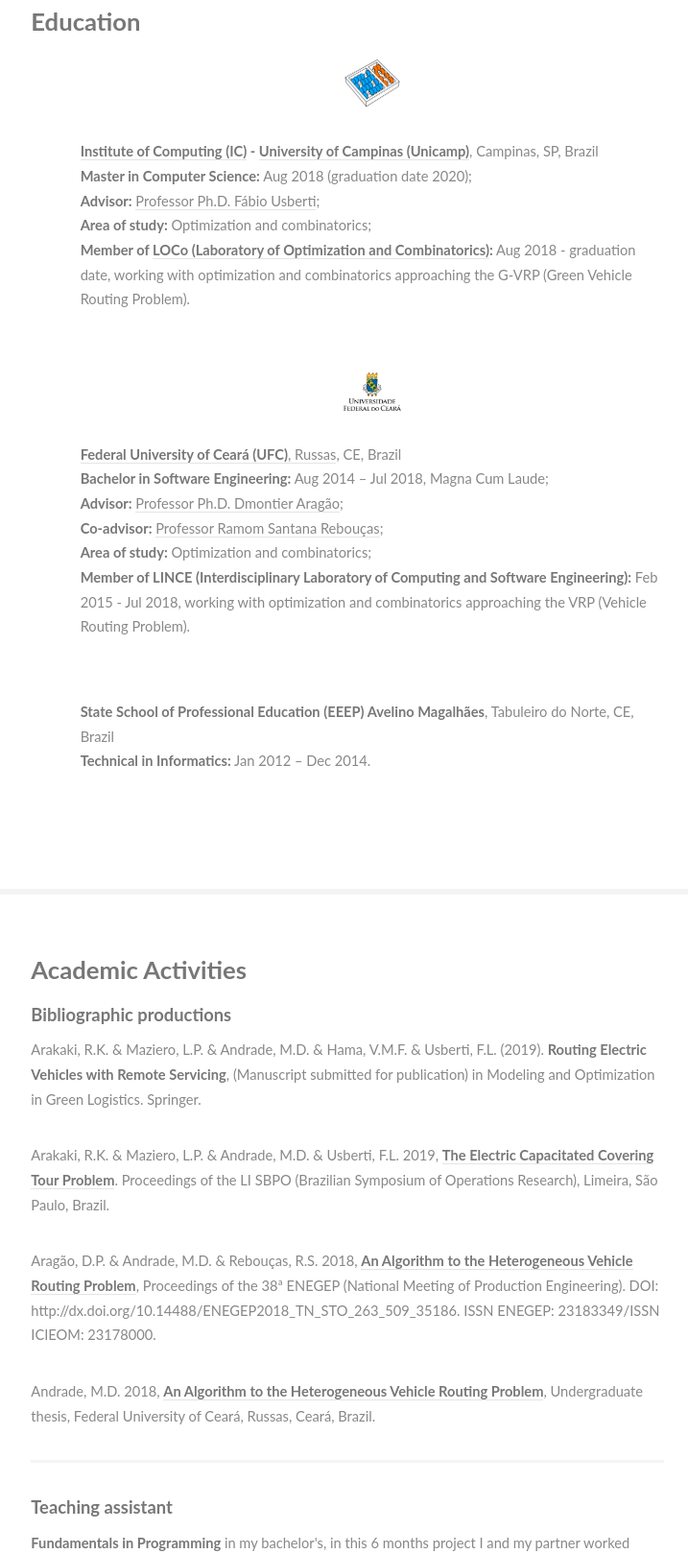
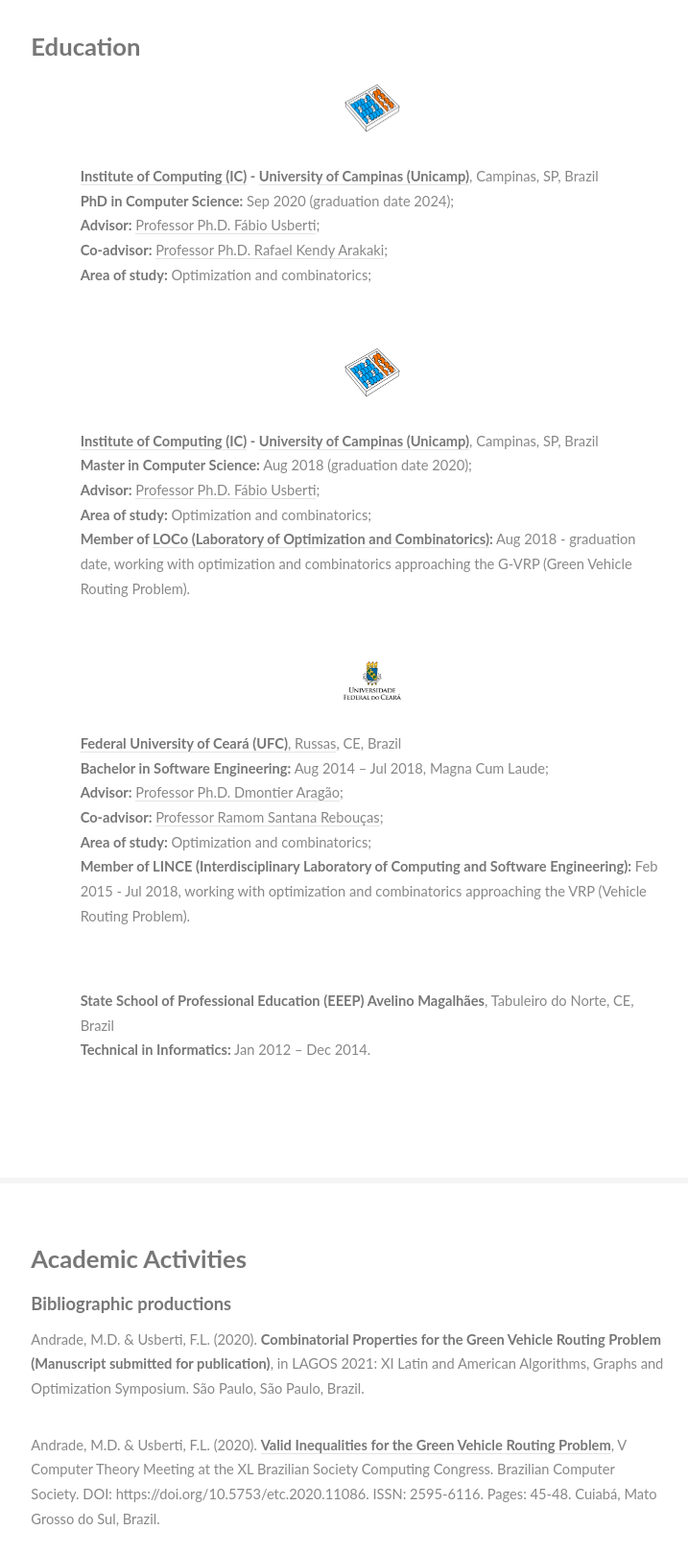
Before and after one commit to My-master-degree/academic-website, a plain HTML site: page index.html in a window 1280 px wide. Shown: the part 984-2603 px from the top of the page at 96% size, without its empty margins (131-848 px from the left). Drawn offline with Linux system fonts and the light colour scheme; some icons are missing.

Commit message:
Few changes

```diff
--- a/index.html
+++ b/index.html
@@ -85,11 +85,11 @@
 								<div class="container">
 									<header class="major">
 										<h2>Hi!</h2>
-                    <p>My name is Matheus Diógenes Andrade, and currently, I am a master’s degree student in computer science at the <a rel="noreferrer noopener" href="https://ic.unicamp.br/en/" target="_blank">Institute of Computing (IC)</a> at the <a rel="noreferrer noopener" href="https://www.unicamp.br/unicamp/english" target="_blank">University of Campinas (Unicamp)</a>.
+                    <p>My name is Matheus Diógenes Andrade, and currently, I am a Ph.D. degree student in computer science at the <a rel="noreferrer noopener" href="https://ic.unicamp.br/en/" target="_blank">Institute of Computing (IC)</a> at the <a rel="noreferrer noopener" href="https://www.unicamp.br/unicamp/english" target="_blank">University of Campinas (Unicamp)</a>.
                     </p>
                   </header>
 									<p>
-                  Before that, I coursed a bachelor in software engineering at the <a href="http://www.campusrussas.ufc.br/">Federal University of Ceará campus Russas</a>, supervised by <a href="http://lattes.cnpq.br/3013523217842300" target="_blank" >Professor Ph.D. Dmontier Aragão</a> and co-supervised by <a href="http://lattes.cnpq.br/4332162749051584" target="_blank">Professor Ramom Santana Rebouças</a>, I developed a particular interest in optimization and combinatorics. After completing my bachelor’s, I joined an MSc with the supervision of my advisor <a href="http://lattes.cnpq.br/6034522313829097" target="_blank" >Professor Ph.D. Fábio Usberti</a>, which I am currently enrolled in.
+                  Before that, I coursed a bachelor in software engineering at the <a href="http://www.campusrussas.ufc.br/">Federal University of Ceará campus Russas</a>, supervised by <a href="http://lattes.cnpq.br/3013523217842300" target="_blank" >Professor Ph.D. Dmontier Aragão</a> and co-supervised by <a href="http://lattes.cnpq.br/4332162749051584" target="_blank">Professor Ramom Santana Rebouças</a>, I developed a particular interest in optimization and combinatorics. After completing my bachelor’s, I joined an MSc at the Unicamp with the supervision of my advisor <a href="http://lattes.cnpq.br/6034522313829097" target="_blank" >Professor Ph.D. Fábio Usberti</a>, which I am currently enrolled in. During my MSc, I joined a Ph.D. program also under the supervision of Professor Ph.D. Usberti.
                   </p>
                   <h5>Interests</h5>
                   <p>Integer Programming
@@ -105,6 +105,19 @@
 								<div class="container">
 									<h3>Education</h3>
 									<ul class="feature-icons">
+                    <li>
+                      <p><img class="education-institute-logo"  src="images/education/ic_unicamp_logo.png" />
+                      <p><strong><a rel="noreferrer noopener" href="https://ic.unicamp.br/en/" target="_blank">Institute of Computing (IC)</a> - <a rel="noreferrer noopener" href="https://www.unicamp.br/unicamp/english" target="_blank">University of Campinas (Unicamp)</a></strong>, Campinas, SP, Brazil
+                      <br/>
+                      <strong>PhD in Computer Science:</strong> Sep 2020 (graduation date 2024);
+                      <br/>
+                      <strong>Advisor:</strong> <a href="http://lattes.cnpq.br/6034522313829097" target="_blank" >Professor Ph.D. Fábio Usberti</a>;
+                      <br/>
+                      <strong>Co-advisor:</strong> <a href="http://lattes.cnpq.br/0035579465475655" target="_blank" >Professor Ph.D. Rafael Kendy Arakaki</a>;
+                      <br/>
+                      <strong>Area of study:</strong> Optimization and combinatorics;
+                      </p>
+                    </li>
                     <li>
                       <p><img class="education-institute-logo"  src="images/education/ic_unicamp_logo.png" />
                       <p><strong><a rel="noreferrer noopener" href="https://ic.unicamp.br/en/" target="_blank">Institute of Computing (IC)</a> - <a rel="noreferrer noopener" href="https://www.unicamp.br/unicamp/english" target="_blank">University of Campinas (Unicamp)</a></strong>, Campinas, SP, Brazil
@@ -151,10 +164,12 @@
 										<article>
 											<div>
 												<h4>Bibliographic productions</h4>
-                        <p>Arakaki, R.K. & Maziero, L.P. & Andrade, M.D. & Hama, V.M.F. & Usberti, F.L. (2019). <strong>Routing Electric Vehicles with Remote Servicing</strong>, (Manuscript submitted for publication) in Modeling and Optimization in Green Logistics. Springer.</p>
-                        <p>Arakaki, R.K. & Maziero, L.P. & Andrade, M.D. & Usberti, F.L. 2019, <strong><a href="https://proceedings.science/sbpo-2019/papers/the-electric-capacitated-covering-tour-problem?lang=pt-br" target="_blank" >The Electric Capacitated Covering Tour Problem</a></strong>. Proceedings of the LI SBPO (Brazilian Symposium of Operations Research), Limeira, São Paulo, Brazil.</p>
-                        <p>Aragão, D.P. & Andrade, M.D. & Rebouças, R.S. 2018, <strong><a href="http://dx.doi.org/10.14488/ENEGEP2018_TN_STO_263_509_35186" target="_blank" >An Algorithm to the Heterogeneous Vehicle Routing Problem</a></strong>, Proceedings of the 38ª ENEGEP (National Meeting of Production Engineering). DOI: http://dx.doi.org/10.14488/ENEGEP2018_TN_STO_263_509_35186. ISSN ENEGEP: 23183349/ISSN ICIEOM: 23178000.</p>
-                        <p>Andrade, M.D. 2018, <strong><a href="http://www.repositorio.ufc.br/handle/riufc/34016" target="_blank" >An Algorithm to the Heterogeneous Vehicle Routing Problem</a></strong>, Undergraduate thesis, Federal University of Ceará, Russas, Ceará, Brazil.</p>
+                        <p>Andrade, M.D. & Usberti, F.L. (2020). <strong>Combinatorial Properties for the Green Vehicle Routing Problem (Manuscript submitted for publication)</strong>, in LAGOS 2021: XI Latin and American Algorithms, Graphs and Optimization Symposium. São Paulo, São Paulo, Brazil.</p>
+                        <p>Andrade, M.D. & Usberti, F.L. (2020). <strong><a href="https://doi.org/10.5753/etc.2020.11086" target="_blank">Valid Inequalities for the Green Vehicle Routing Problem</a></strong>, V Computer Theory Meeting at the XL Brazilian Society Computing Congress. Brazilian Computer Society. DOI: https://doi.org/10.5753/etc.2020.11086. ISSN: 2595-6116. Pages: 45-48. Cuiabá, Mato Grosso do Sul, Brazil.</p>
+                        <p>Arakaki, R.K. & Maziero, L.P. & Andrade, M.D. & Hama, V.M.F. & Usberti, F.L. (2019). <strong><a href="https://doi.org/10.1007/978-3-030-45308-4_8" target="_blank">Routing Electric Vehicles with Remote Servicing</a></strong>, Modeling and Optimization in Green Logistics. Springer International Publishing. DOI: https://doi.org/10.1007/978-3-030-45308-4_8. ISBN: 978-3-030-45308-4. Pages: 147--168.</p>
+                        <p>Arakaki, R.K. & Maziero, L.P. & Andrade, M.D. & Usberti, F.L. 2019, <strong><a href="https://proceedings.science/sbpo-2019/papers/the-electric-capacitated-covering-tour-problem?lang=pt-br" target="_blank" >The Electric Capacitated Covering Tour Problem</a></strong>, Proceedings of the LI SBPO (Brazilian Symposium of Operations Research). Limeira, São Paulo, Brazil.</p>
+                        <p>Aragão, D.P. & Andrade, M.D. & Rebouças, R.S. 2018, <strong><a href="http://dx.doi.org/10.14488/ENEGEP2018_TN_STO_263_509_35186" target="_blank" >An Algorithm to the Heterogeneous Vehicle Routing Problem</a></strong>, Proceedings of the 38ª ENEGEP (National Meeting of Production Engineering). DOI: http://dx.doi.org/10.14488/ENEGEP2018_TN_STO_263_509_35186. ISSN ENEGEP: 23183349. ISSN ICIEOM: 23178000.</p>
+                        <p>Andrade, M.D. 2018, <strong><a href="http://www.repositorio.ufc.br/handle/riufc/34016" target="_blank" >An Algorithm to the Heterogeneous Vehicle Routing Problem</a></strong>, Undergraduate thesis, Federal University of Ceará. Russas, Ceará, Brazil.</p>
 											</div>
 										</article>
 										<article>
```
